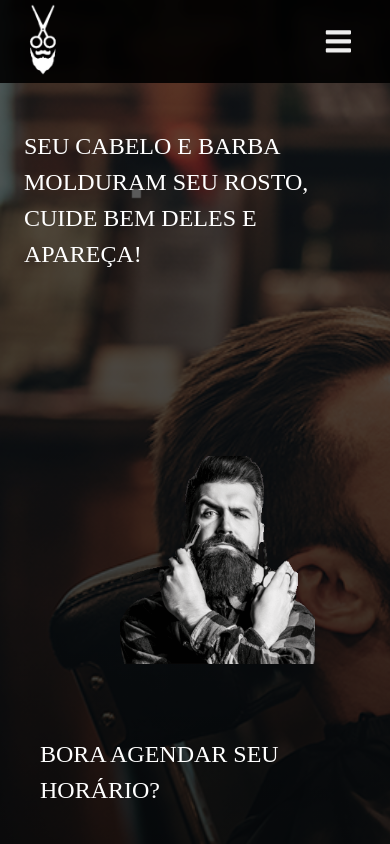
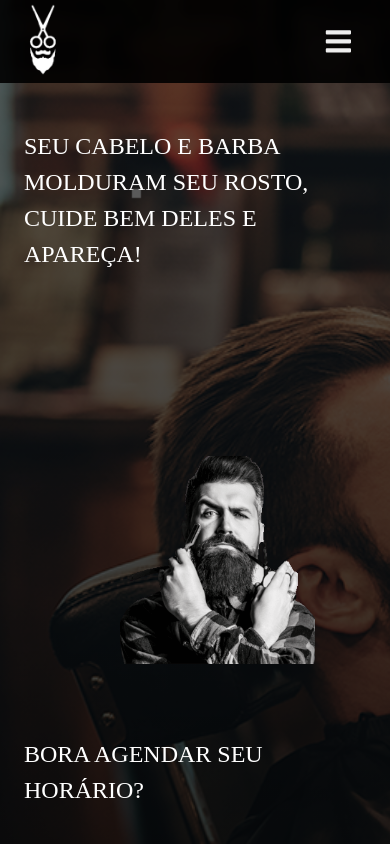
Before and after one commit to Felipediaslc/Barbearia-Strait-Front, a React (Create React App) app: page / in a window 390 px wide. Shown: the top 844 px of the page. Built offline with nearby package versions, Linux system fonts and the light colour scheme; a web font is replaced by a local one.

Commit message:
refinamento v.30

```diff
--- a/src/Pages/Homee/Homee.css
+++ b/src/Pages/Homee/Homee.css
@@ -34,7 +34,7 @@
     align-items: flex-end;
     width: 50vw;
     margin-left: 21rem ;
-    padding: 7rem 0 0 8rem ;
+    padding: 7rem 0 0 5rem ;
 z-index: 1;
    color: white;
    font-family: 'Finger Paint', cursive;
@@ -101,9 +101,10 @@ z-index: 1;
         justify-content: center;
         align-items: center;
         width: 90vw;
-        margin-left: 2rem ;
 
-        padding: 0 0 0 0.5rem;
+        margin-left: 1.5rem ;
+
+        padding: 0 0 0 0;
         z-index: 1000;
        color: white;
        font-family: 'Finger Paint', cursive;
```
